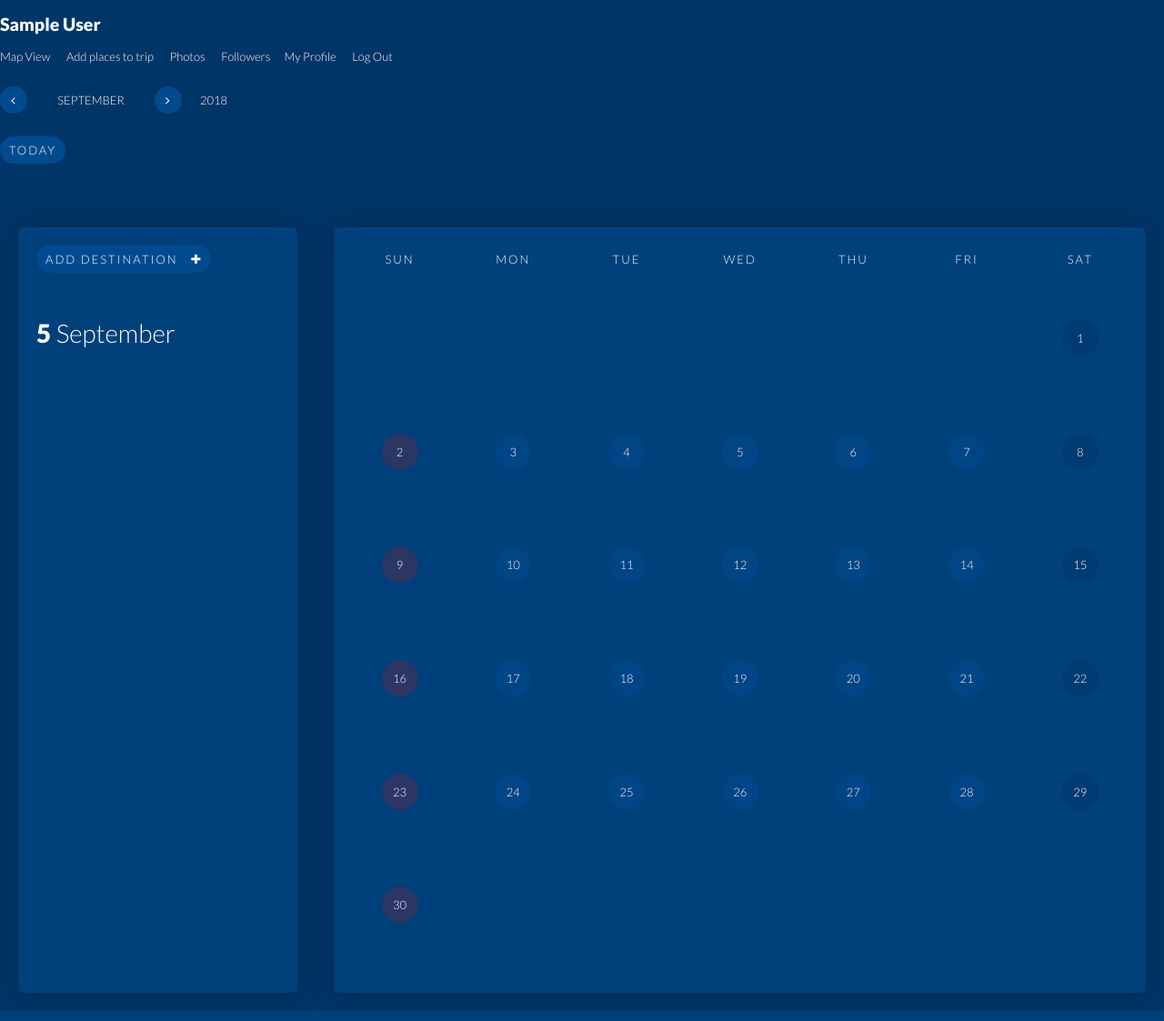
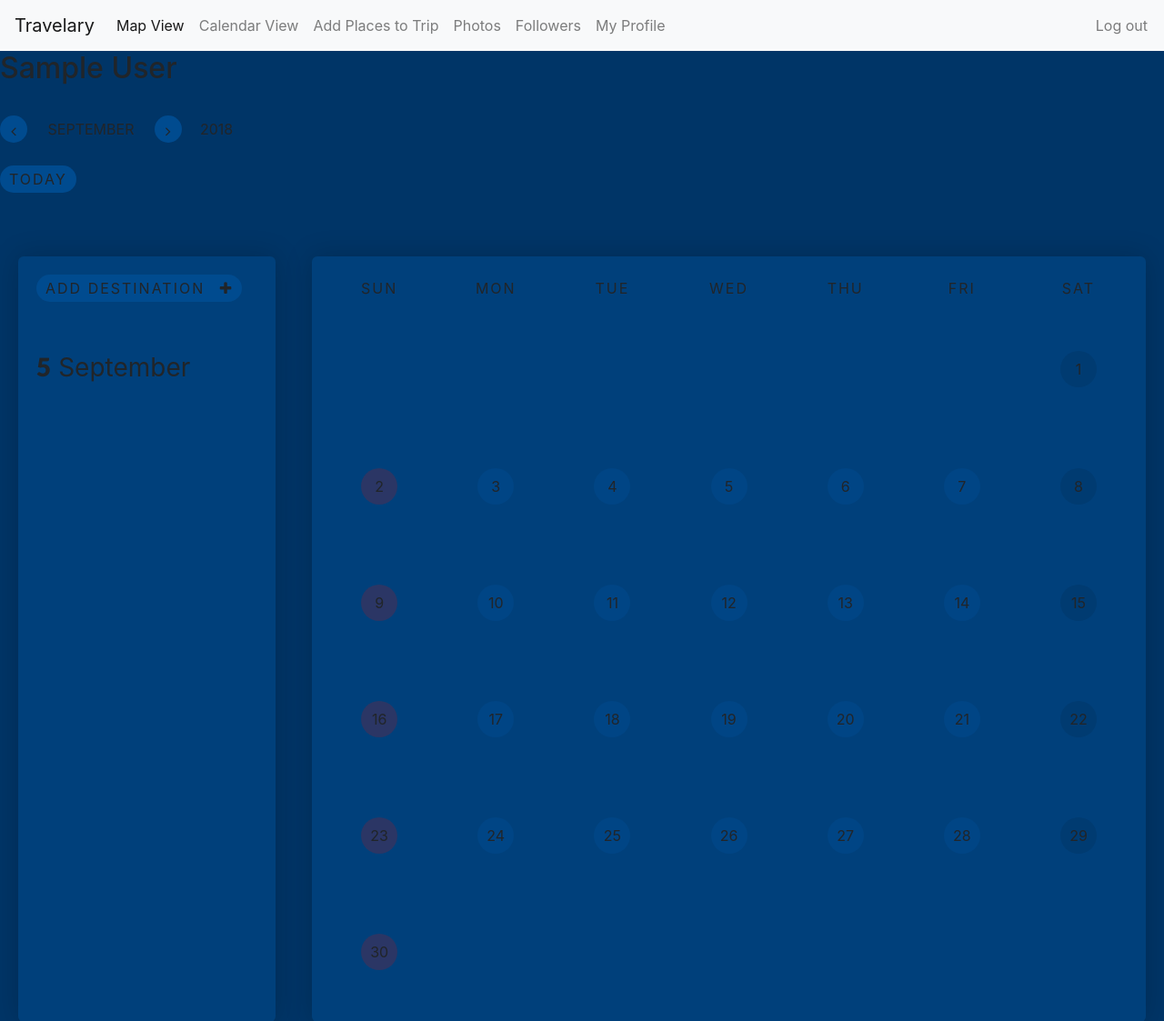
Before and after one commit to shiran-valansi/Project_Travel_App, a Flask app: page /calendar-view in a window 1280 px wide. Shown: the top 1123 px of the page at 91% size. Run offline with Flask 2, Linux system fonts and the light colour scheme; the visitor is signed in with stand-in values (Sample User, id 1); data that the repository does not hold is empty; some libraries are stand-ins or nearby versions.

Commit message:
added navbar to templates

```diff
--- a/static/css/calendar-style.css
+++ b/static/css/calendar-style.css
@@ -1,4 +1,4 @@
-@import 'https://fonts.googleapis.com/css?family=Lato:300,300i,900,900i';
+/*@import '';*/
 .txt__normal {
   font-family: 'Lato', sans-serif;
   font-weight: 400;
@@ -42,7 +42,7 @@
   height: 100%;
   background: #003567;
   color: #ffffff;
-  font-size: 13px;
+/*  font-size: 13px;*/
   font-family: 'Lato', sans-serif;
   font-weight: 400;
 }
--- a/templates/base.html
+++ b/templates/base.html
@@ -3,7 +3,7 @@
 
     <head>
 
-        <title>{% block title %}   Travelary            {% endblock %}</title>
+        <title>{% block title %}   Travelary    {% endblock %}</title>
 <!-- add bootstrap css -->
         <link rel="stylesheet" href="https://stackpath.bootstrapcdn.com/bootstrap/4.1.3/css/bootstrap.min.css" integrity="sha384-MCw98/SFnGE8fJT3GXwEOngsV7Zt27NXFoaoApmYm81iuXoPkFOJwJ8ERdknLPMO" crossorigin="anonymous">
 
@@ -34,6 +34,7 @@
 <!--         <link rel="stylesheet" href="/static/css/infowindow-modal.css">
  --><!--         <link rel="stylesheet" type="text/css" href="/static/styles.css">
  -->
+
     </head>
 
 
--- a/templates/calendar-view.html
+++ b/templates/calendar-view.html
@@ -1,4 +1,5 @@
 <!DOCTYPE html>
+
 <html lang="en" >
 
 <head>
@@ -6,6 +7,10 @@
     <title>Calendar View</title>
 
 
+    <link rel="stylesheet" href="https://stackpath.bootstrapcdn.com/bootstrap/4.1.3/css/bootstrap.min.css" integrity="sha384-MCw98/SFnGE8fJT3GXwEOngsV7Zt27NXFoaoApmYm81iuXoPkFOJwJ8ERdknLPMO" crossorigin="anonymous">
+
+
+    <link href="https://fonts.googleapis.com/css?family=Lato:300,300i,900,900i" rel="stylesheet">
 
     <link rel="stylesheet" href="https://cdnjs.cloudflare.com/ajax/libs/normalize/5.0.0/normalize.min.css">
 
@@ -13,9 +18,12 @@
 
     <link rel="stylesheet" href="static/css/calendar-style.css">
 
+    {% include 'style-nav-bar.html' %}
+
+
     <h2>{{session["current_trip_name"]}}</h2>
 
-    <div>
+    <!-- <div>
        <span>
               <a href="/map-view" >Map View</a> &nbsp;&nbsp;&nbsp;&nbsp;&nbsp;
               <a href="/search" >Add places to trip</a> &nbsp;&nbsp;&nbsp;&nbsp;&nbsp;
@@ -24,11 +32,12 @@
               <a href="/users/{{session['current_user_id']}}" >My Profile</a> &nbsp;&nbsp;&nbsp;&nbsp;&nbsp;
               <a href="/logout">Log Out</a> &nbsp;&nbsp;&nbsp;&nbsp;&nbsp;
         </span>
-    </div>
+    </div> -->
+
 
 </head>
 
-<body>
+<body style="background-color:unset;">
 
 
 
--- a/templates/map-view.html
+++ b/templates/map-view.html
@@ -1,11 +1,13 @@
 
 {% extends 'base.html' %}
+{% include 'style-nav-bar.html' %}
+
 {% block content %}
 <!--     <script  src="static/js/helper-functions.js"></script>
  -->
     <h3>Hi {{ session['fname'] }}!</h3>
     <h2>{{session["current_trip_name"]}}</h2>
-    <div>
+   <!--  <div>
         <a href="/calendar-view" >Calendar View</a>&nbsp&nbsp&nbsp&nbsp&nbsp
         <a href="/search" >Add places to trip</a>&nbsp&nbsp&nbsp&nbsp&nbsp
         <a href="/trip-photos" >Photos</a>&nbsp&nbsp&nbsp&nbsp&nbsp
@@ -13,7 +15,7 @@
         <a href="/users/{{session['current_user_id']}}" >My Profile</a>&nbsp&nbsp&nbsp&nbsp&nbsp<a href="/logout">Log Out</a>
 
     </div>
-<br>
+<br> -->
 
     {% include 'modal.html' %}
 
--- a/templates/search_box.html
+++ b/templates/search_box.html
@@ -19,13 +19,15 @@
 
 
 {% extends 'base.html' %}
+{% include 'style-nav-bar.html' %}
+
 {% block content %}
   <h2>{{session["current_trip_name"]}}</h2>
-  <p><a href="/calendar-view" >Calendar View</a></p>
+  <!-- <p><a href="/calendar-view" >Calendar View</a></p>
   <p><a href="/map-view">Map View</a></p>
   <p><a href="/users/{{session['current_user_id']}}" >My Profile</a></p>
   <p><a href="/logout">Log Out</a></p>
-
+ -->
 
 <!--   {% include 'base-menu.html' %}
  -->
--- /dev/null
+++ b/templates/style-nav-bar.html
@@ -0,0 +1,73 @@
+<!DOCTYPE html>
+<html>
+
+<head>
+<!-- <link rel="stylesheet" href="https://stackpath.bootstrapcdn.com/bootstrap/4.1.3/css/bootstrap.min.css" integrity="sha384-MCw98/SFnGE8fJT3GXwEOngsV7Zt27NXFoaoApmYm81iuXoPkFOJwJ8ERdknLPMO" crossorigin="anonymous"> -->
+
+<style>
+.right {
+    position: absolute;
+    right: 10px;
+/*    padding: 5px;
+*/}
+</style>
+<nav class="navbar navbar-expand-lg navbar-light bg-light style="background-color: #e3f2fd;"">
+  <a class="navbar-brand" href="#">Travelary</a>
+  <button class="navbar-toggler" type="button" data-toggle="collapse" data-target="#navbarNavDropdown" aria-controls="navbarNavDropdown" aria-expanded="false" aria-label="Toggle navigation">
+    <span class="navbar-toggler-icon"></span>
+  </button>
+
+  <div class="collapse navbar-collapse" id="navbarNavDropdown">
+    <ul class="navbar-nav">
+      <li class="nav-item active">
+        <a class="nav-link" href="/map-view">Map View <span class="sr-only">(current)</span></a>
+      </li>
+      <li class="nav-item">
+        <a class="nav-link" href="/calendar-view">Calendar View</a>
+      </li>
+      <li class="nav-item">
+        <a class="nav-link" href="/search">Add Places to Trip</a>
+      </li>
+      <li class="nav-item">
+        <a class="nav-link" href="trip-photos">Photos</a>
+      </li>
+      <li class="nav-item">
+        <a class="nav-link" href="followers">Followers</a>
+      </li>
+      <li class="nav-item">
+        <a class="nav-link" href="/users/{{session['current_user_id']}}">My Profile</a>
+      </li>
+      <div class="right">
+      <li class="nav-item">
+        <a class="nav-link" href="/logout">Log out</a>
+      </li>
+      </div>
+      <!-- <li class="nav-item dropdown">
+        <a class="nav-link dropdown-toggle" href="#" id="navbarDropdownMenuLink" role="button" data-toggle="dropdown" aria-haspopup="true" aria-expanded="false">
+          My Trips
+        </a>
+        <div class="dropdown-menu" aria-labelledby="navbarDropdownMenuLink">
+          <a class="dropdown-item" href="#">Action</a>
+          <a class="dropdown-item" href="#">Another action</a>
+          <a class="dropdown-item" href="#">Something else here</a>
+        </div>
+      </li>
+      <li class="nav-item dropdown">
+        <a class="nav-link dropdown-toggle" href="#" id="navbarDropdownMenuLink" role="button" data-toggle="dropdown" aria-haspopup="true" aria-expanded="false">
+          Following
+        </a>
+        <div class="dropdown-menu" aria-labelledby="navbarDropdownMenuLink">
+          <a class="dropdown-item" href="#">Action</a>
+          <a class="dropdown-item" href="#">Another action</a>
+          <a class="dropdown-item" href="#">Something else here</a>
+        </div>
+      </li> -->
+    </ul>
+  </div>
+</nav>
+</head>
+<body>
+
+
+</body>
+</html>
```
Also changed, not shown: templates/trip_photos.html (+9 -4 lines).
